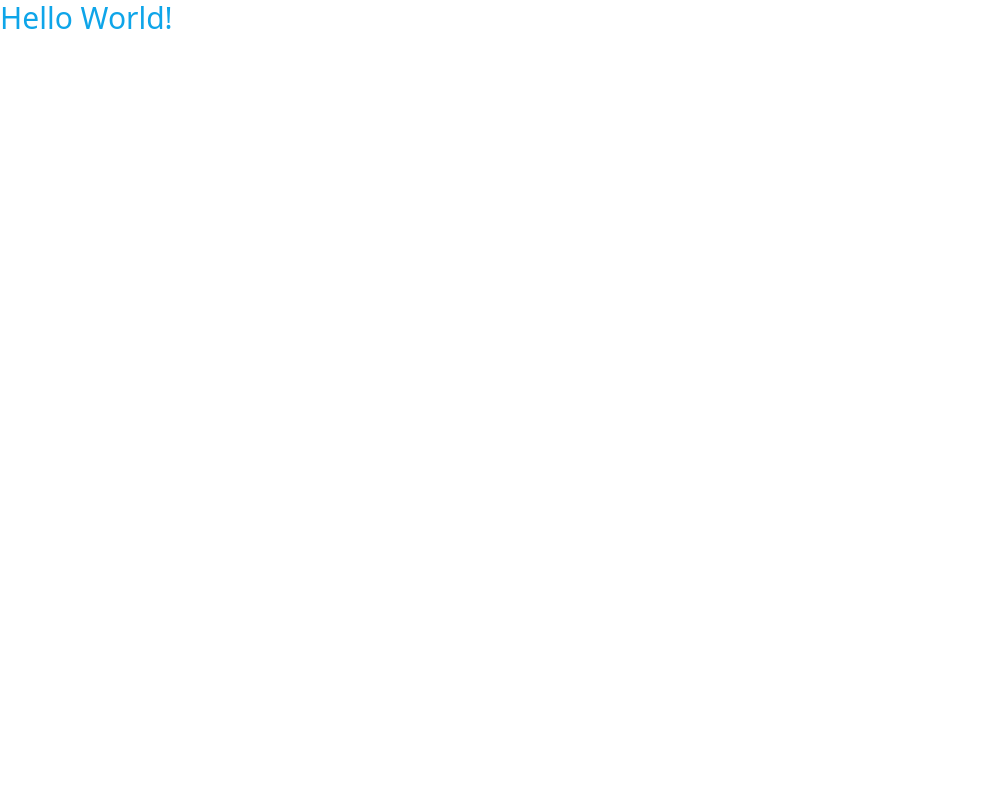
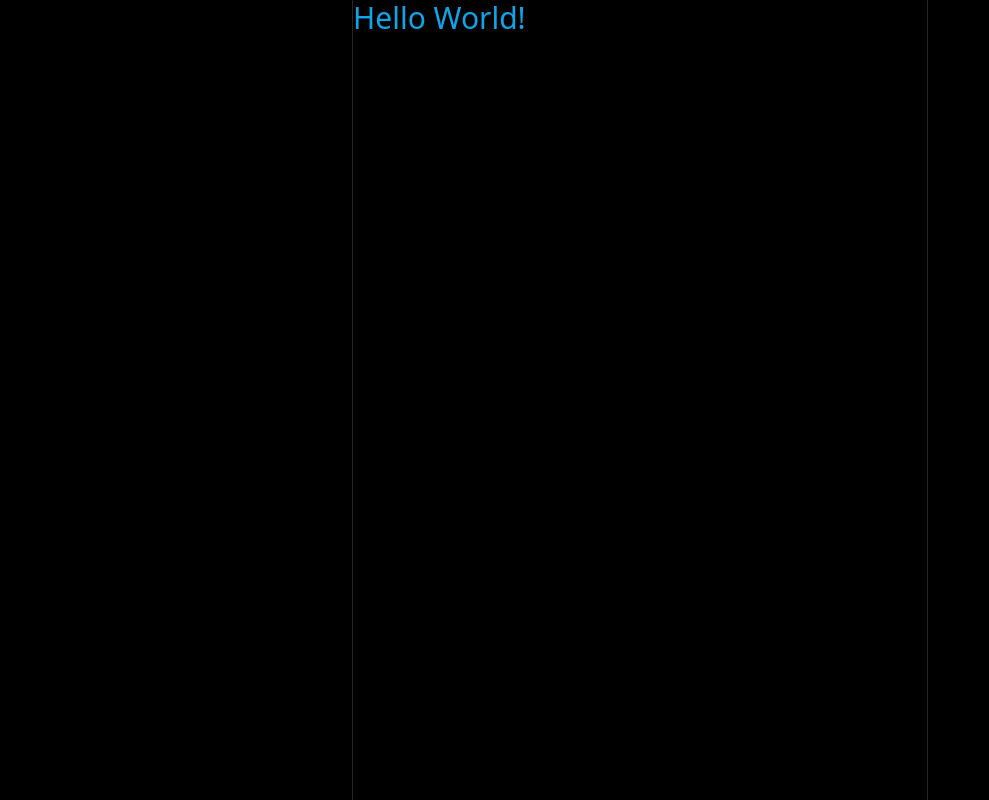
Before and after one commit to savvy1024/twitter-simple-clone, a Next.js app: page / in a window 1280 px wide. Shown: the whole page, without its empty margins (0-989 px from the left). Built offline with nearby package versions, Linux system fonts and the light colour scheme.

Commit message:
add components

```diff
--- a/components/Layout.tsx
+++ b/components/Layout.tsx
@@ -1,10 +1,23 @@
+import Sidebar from "./layout/Sidebar";
+
 interface LayoutProps{
     children: React.ReactNode;
 }
 
 const Layout: React.FC<LayoutProps> = ({children}) => {
   return (
-    <div>{children}</div>
+    <div className="h-screen bg-black">
+        <div className="container h-full mx-auto xl:px-30 max-w-6xl ">
+          <div className="grid grid-cols-4 h-full">
+            <Sidebar />
+            <div className="col-span-3
+            lg:col-span-2
+            border-x-[1px]
+            border-neutral-800
+            ">{children}</div>
+          </div>
+        </div>
+    </div>
   )
 }
 
--- /dev/null
+++ b/components/layout/Sidebar.tsx
@@ -0,0 +1,37 @@
+import {BsHouseFill, BsBellFill} from "react-icons/bs";
+import {FaUser} from "react-icons/fa";
+const Sidebar = () => {
+
+    const items=[
+        {
+            label:"Home",
+            href:"/",
+            icon:BsHouseFill
+        },
+        {
+            label:"Notification",
+            href:"/notification",
+            icon:BsBellFill
+        },
+        {
+            label:"Profile",
+            href:"/user/123",
+            icon:FaUser
+        },
+
+    ]
+
+
+
+  return (
+    <div className="col-span-1 h-full pr-4 md:pr-6">
+     <div className="flex flex-col item-end">
+        <div className="space-y-2 lg:w-[230px]">
+
+        </div>
+     </div>
+        </div>
+  )
+}
+
+export default Sidebar
--- a/package.json
+++ b/package.json
@@ -17,6 +17,7 @@
     "next": "13.4.1",
     "react": "18.2.0",
     "react-dom": "18.2.0",
+    "react-icons": "^4.8.0",
     "typescript": "5.0.4"
   },
   "devDependencies": {
```
Also changed, not shown: 1 other file (tests, documents, lock files or other folders).
